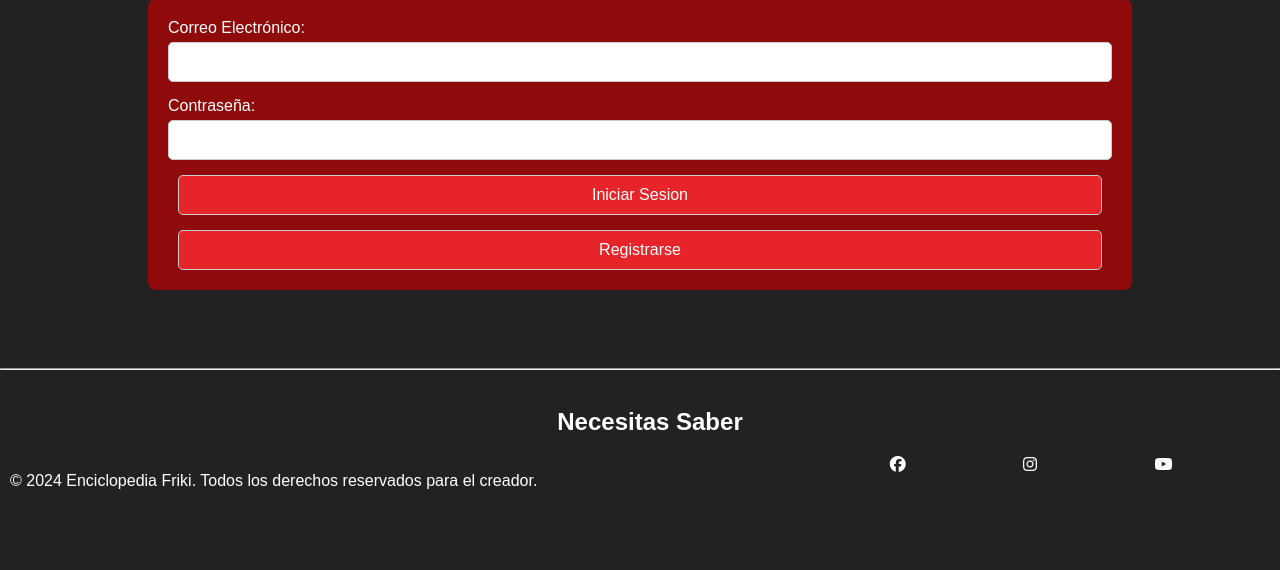
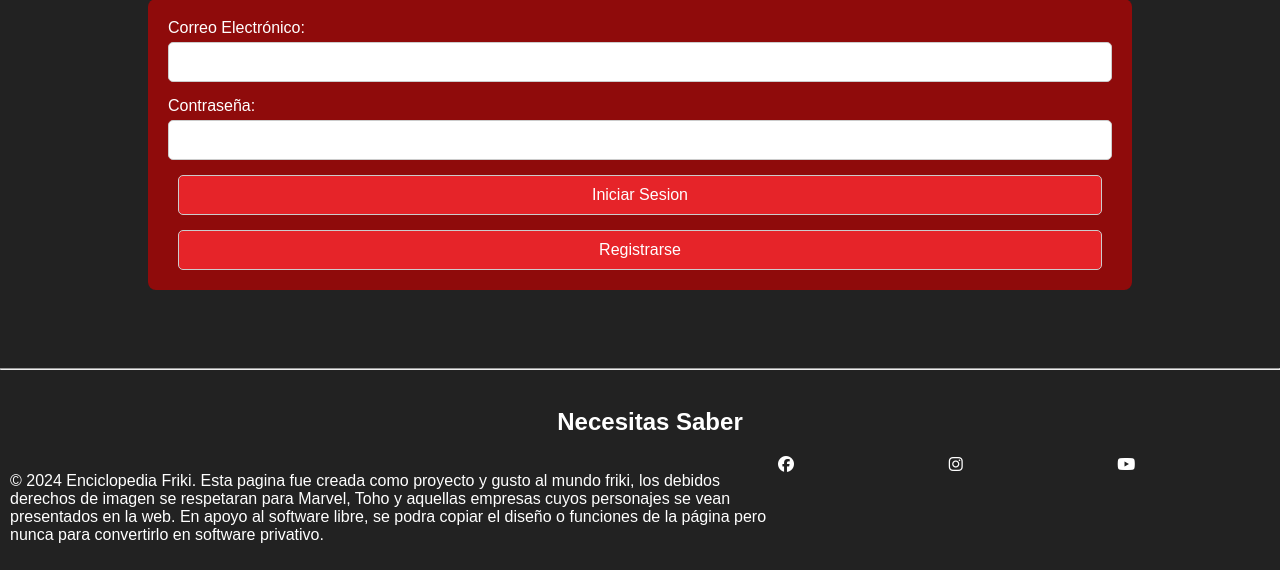
Before and after one commit to Hugossj3/Marvelito, a PHP site: page / in a window 1280 px wide. Shown: the part 2045-2615 px from the top of the page. Before the commit the page ends 2534 px from the top, so only its background shows below. Run offline with PHP 8.4, Linux system fonts and the light colour scheme; data that the repository does not hold is empty; some libraries are stand-ins or nearby versions.

Commit message:
cambio de politica y comienzo de informacion

```diff
--- a/css/scpIndex.css
+++ b/css/scpIndex.css
@@ -168,7 +168,7 @@ footer{
 }
 .grid-foot{
     display: grid;
-    grid-template-columns: auto auto;
+    grid-template-columns: 1.5fr 1fr;
 }
 .foot-item:nth-of-type(2){
     display: flex;
--- a/includes/favManager.php
+++ b/includes/favManager.php
@@ -5,10 +5,10 @@ require_once __DIR__ . "/../conect/clases/Personaje.php";
 $p=new Personaje();
 if(!$p->isFav($_GET["id"],$_GET["userId"])){
     $p->addFavoritos($_GET["id"],$_GET["userId"]);
-    $_SESSION["favMsg"]="Se ha añadido el personaje a favoritos";
+    $_SESSION["infMsg"]="Se ha añadido el personaje a favoritos";
 }else{
     $p->quitarFavoritos($_GET["id"],$_GET["userId"]);
-    $_SESSION["favMsg"]="Se ha quitado el personaje a favoritos";
+    $_SESSION["infMsg"]="Se ha quitado el personaje de favoritos";
 }
 header("location:../busqueda.php");
 exit;
--- a/includes/newUser.php
+++ b/includes/newUser.php
@@ -21,12 +21,13 @@ $result = $usuario->insertar($nombre, $edad, $correo, $contra);
 
 if ($result) {
     $resultDB = $usuario->leerPorEmail($correo); // Asegúrate de tener un método "leerPorEmail" en la clase Usuario
-
+    $_SESSION["infMsg"]="Usuario creado con éxito";
     if ($resultDB->num_rows == 1) {
         $bien = $resultDB->fetch_assoc();
         $_SESSION["id_log"] = $bien["id"];
         $_SESSION["nombre"] = $bien["nombre"];
         $_SESSION["edad"] = $bien["edad"];
+
 
         echo json_encode(['message' => 'Usuario creado con éxito. Sesión iniciada automáticamente.']);
     } else {
@@ -34,6 +35,7 @@ if ($result) {
     }
 } else {
     echo json_encode(['message' => 'El usuario no se pudo crear']);
+    $_SESSION["infMsg"]="El usuario no se pudo crear";
 }
 
 ob_end_flush();
--- a/index.php
+++ b/index.php
@@ -142,7 +142,7 @@
         <h2>Necesitas Saber</h2>
         <div class="grid-foot">
             <div class="foot-item">
-                <p id="seccion-informacion">© 2024 Enciclopedia Friki. Todos los derechos reservados para el creador.
+                <p id="seccion-informacion">© 2024 Enciclopedia Friki. Esta pagina fue creada como proyecto y gusto al mundo friki, los debidos derechos de imagen se respetaran para Marvel, Toho y aquellas empresas cuyos personajes se vean presentados en la web. En apoyo al software libre, se podra copiar el diseño o funciones de la página pero nunca para convertirlo en software privativo.
                 </p>
             </div>
             <div class="foot-item">
```
